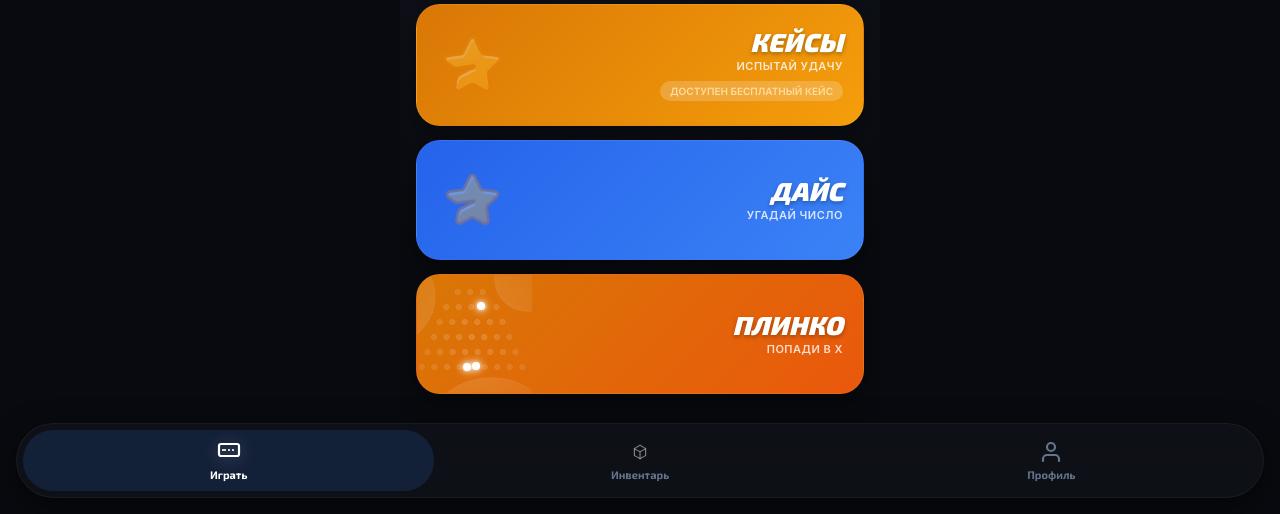
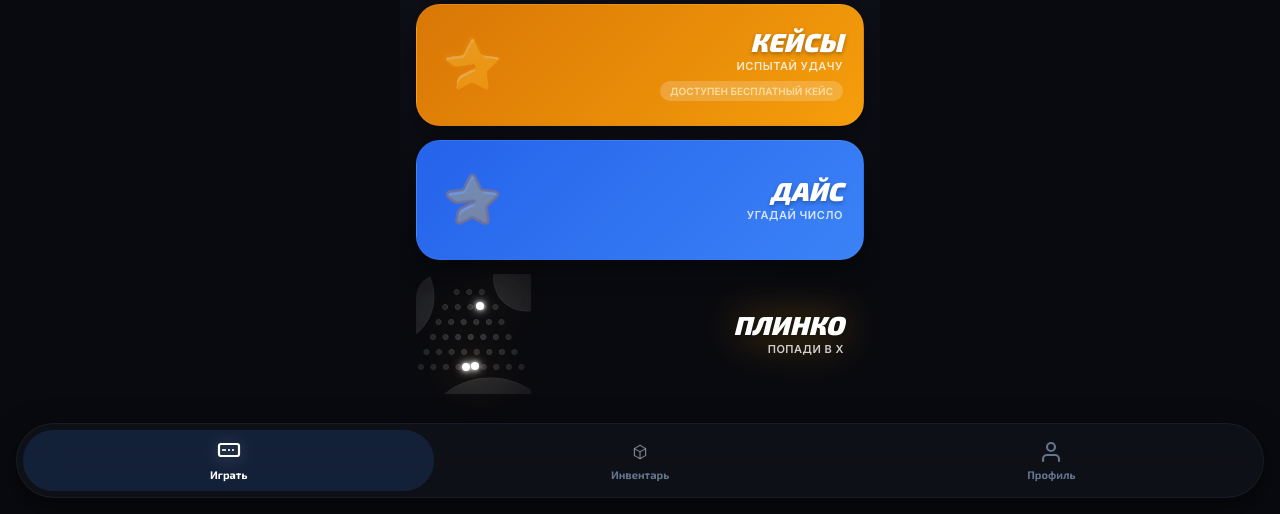
Before and after one commit to mihailawp-gif/tgqwen, a Python web app: template templates/index.html in a window 1280 px wide. Shown: the part 355-869 px from the top of the page. Run offline with Jinja, Linux system fonts and the light colour scheme; the template is opened without the code that fills it, so the values that code supplies are empty; some libraries are stand-ins or nearby versions.

Commit message:
block plinko anim update2

```diff
--- a/static/css/style.css
+++ b/static/css/style.css
@@ -114,7 +114,19 @@ body {
 .game-block:active { transform: scale(0.96); box-shadow: 0 4px 12px rgba(0,0,0,0.5); }
 
 .block-crash { background: linear-gradient(135deg, #0f172a, #1e293b); }
-.block-plinko { background: linear-gradient(135deg, #d97706, #ea580c); }
+.game-block.block-plinko {
+    position: relative;
+    /* Убираем жесткий оранжевый фон, делаем прозрачным */
+    background: transparent;
+    border: none; /* Убираем рамку, если она есть */
+    box-shadow: none; /* Убираем тень, чтобы блок не "парил" */
+
+    /* Смешиваем все содержимое блока с фоном игры */
+    background-blend-mode: screen;
+
+    /* Добавляем легкое свечение всему блоку, чтобы он не потерялся */
+    filter: drop-shadow(0 0 20px rgba(255, 170, 0, 0.4));
+}
 .block-cases { background: linear-gradient(135deg, #d97706, #f59e0b); }
 .block-dice { background: linear-gradient(135deg, #2563eb, #3b82f6); }
 
--- a/templates/index.html
+++ b/templates/index.html
@@ -108,7 +108,7 @@
 				<div class="game-block block-plinko align-right" onclick="showToast('В разработке!')">
                     <div class="art-left">
                         <div class="plinko-anim-wrapper">
-                            <img src="/static/images/test.svg" class="plinko-bg" alt="plinko">
+                            <img src="/static/images/plinko.svg" class="plinko-bg" alt="plinko">
                             <div class="plinko-ball pb-1"></div>
                             <div class="plinko-ball pb-2"></div>
                             <div class="plinko-ball pb-3"></div>
```
Also changed, not shown: static/images/plinko.svg (renamed from static/images/test.svg).
